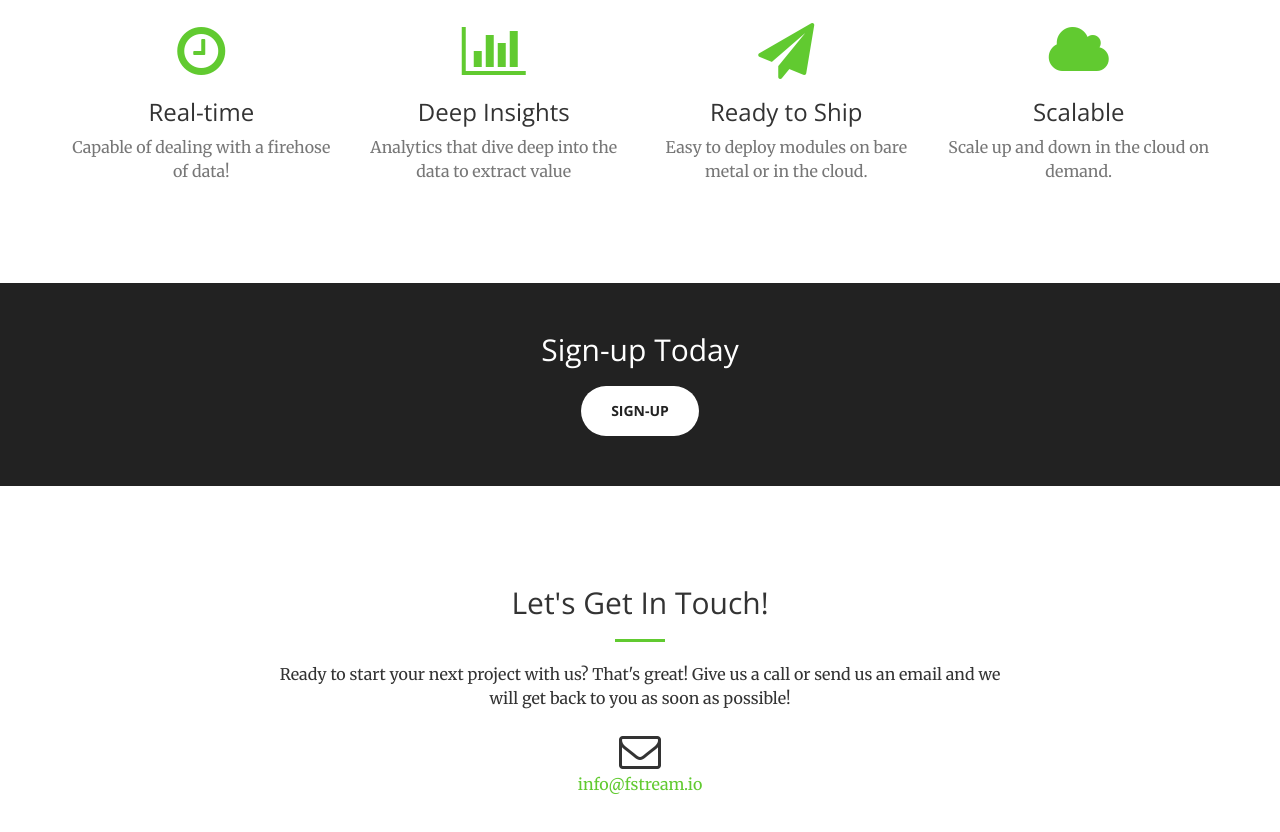
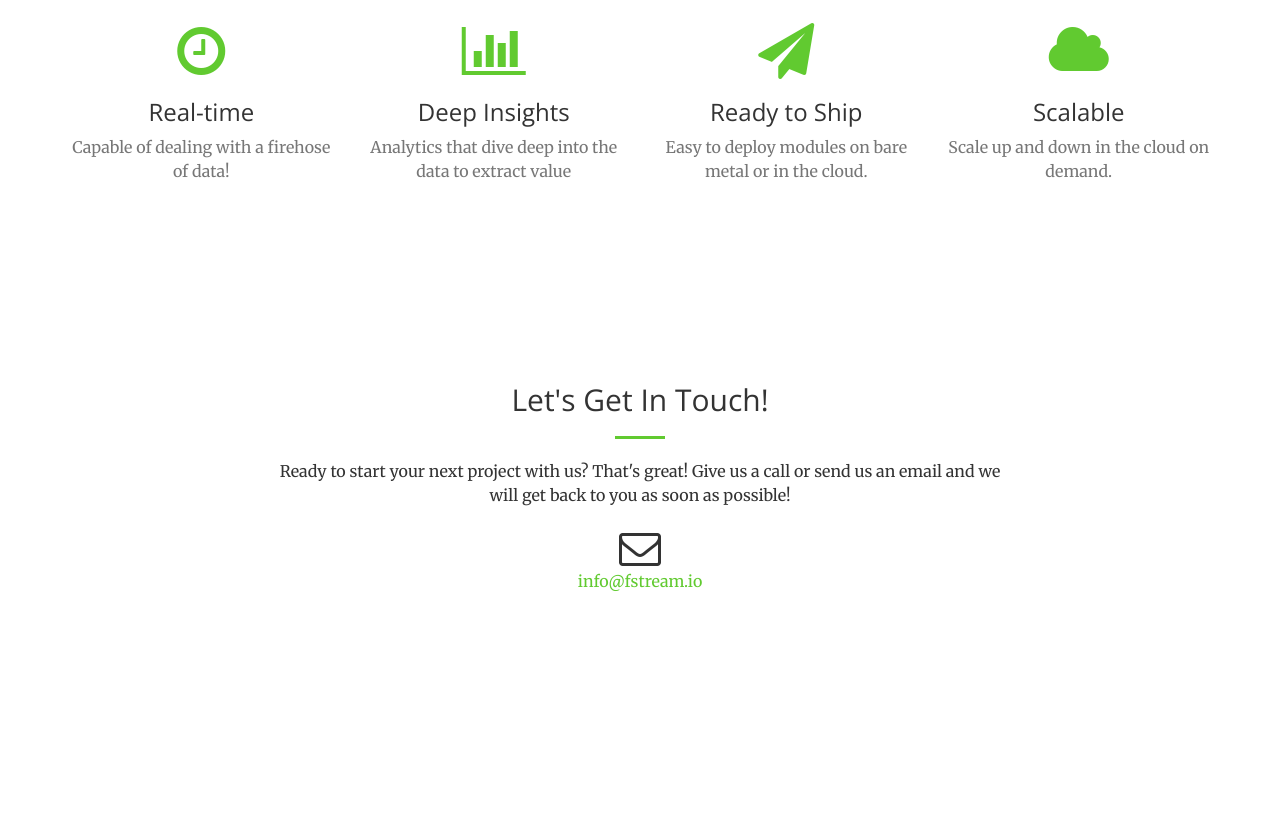
Before and after one commit to fstream/fstream.github.io, a plain HTML site: page index.html in a window 1280 px wide. Shown: the part 1343-2175 px from the top of the page. After the commit the page ends 2056 px from the top, so only its background shows below. Drawn offline with nearby package versions, Linux system fonts and the light colour scheme.

Commit message:
removed sign-up

```diff
--- a/index.html
+++ b/index.html
@@ -238,14 +238,6 @@
         </div>
     </section>
 
-    <aside class="bg-dark">
-        <div class="container text-center">
-            <div class="call-to-action">
-                <h2>Sign-up Today</h2>
-                <a href="#" class="btn btn-default btn-xl wow tada">Sign-up</a>
-            </div>
-        </div>
-    </aside>
 
     <section id="contact">
         <div class="container">
```
